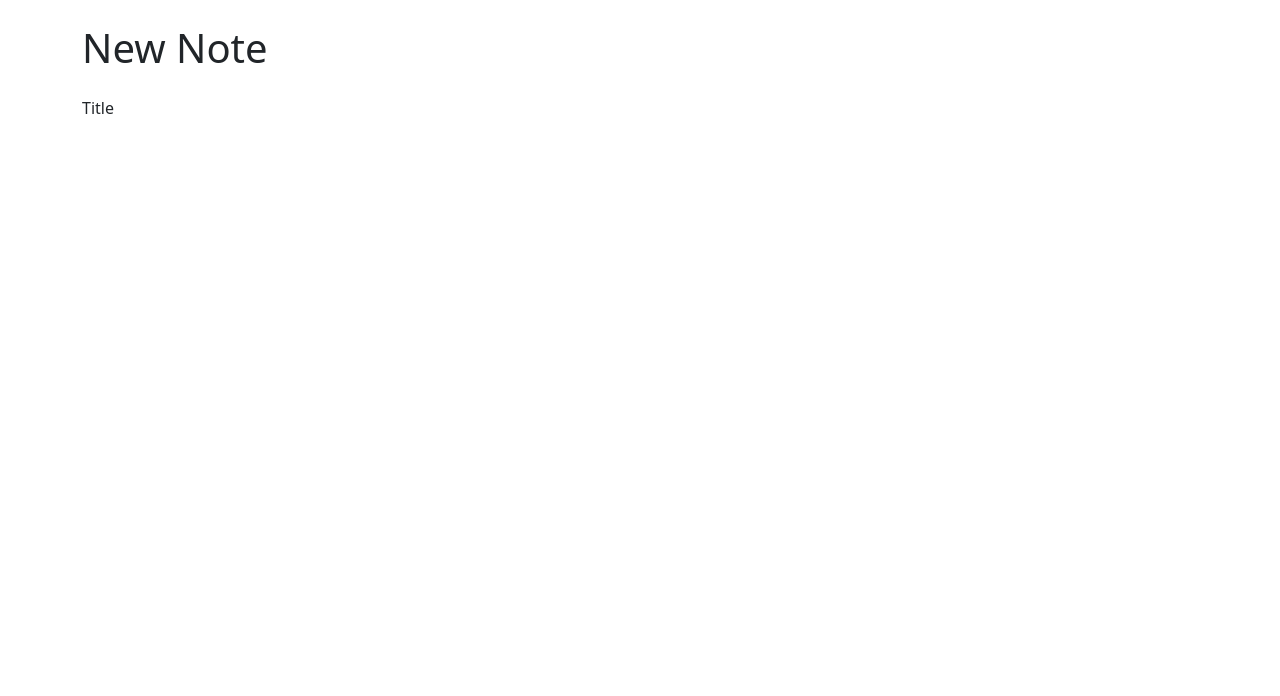
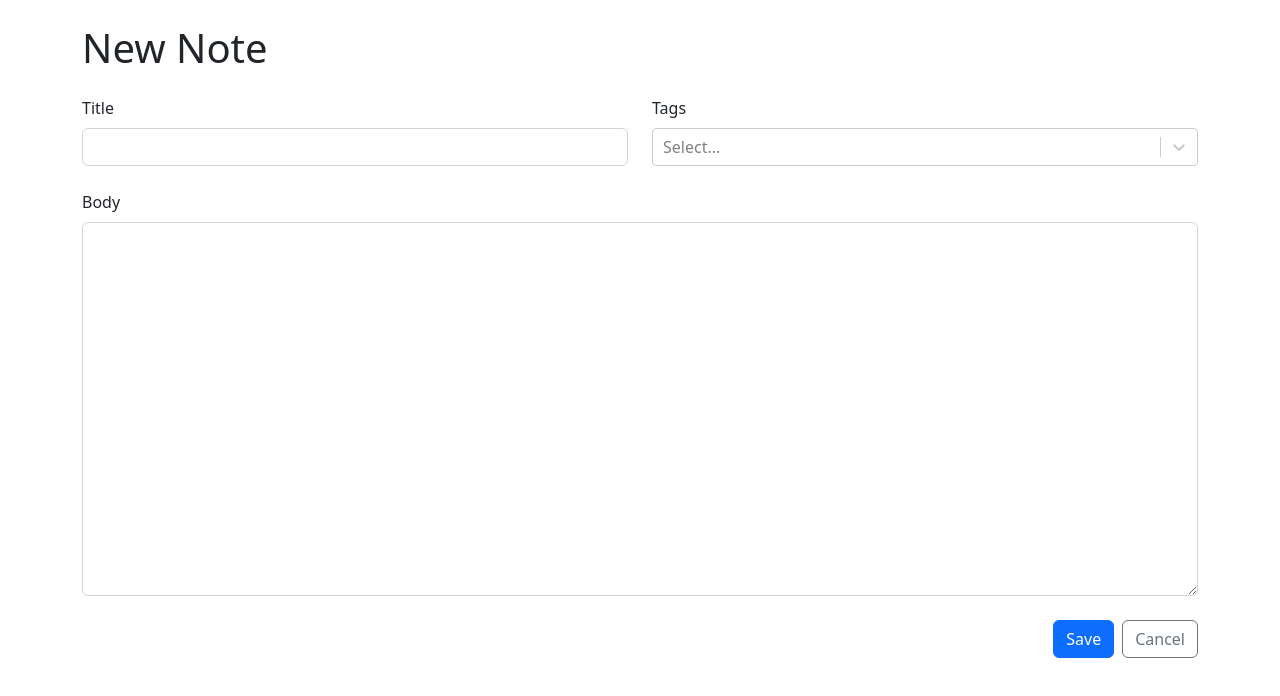
Before and after one commit to jumehan/react-ts-notebook, a React (Vite) app in the folder notes/: page /new in a window 1280 px wide. Shown: the top 696 px of the page. Built offline with nearby package versions, Linux system fonts and the light colour scheme.

Commit message:
added form input logic for new note

```diff
--- a/notes/package.json
+++ b/notes/package.json
@@ -14,7 +14,8 @@
     "react-bootstrap": "^2.6.0",
     "react-dom": "^18.2.0",
     "react-router": "^6.4.3",
-    "react-router-dom": "^6.4.3"
+    "react-router-dom": "^6.4.3",
+    "react-select": "^5.6.1"
   },
   "devDependencies": {
     "@types/react": "^18.0.24",
--- a/notes/src/NoteForm.tsx
+++ b/notes/src/NoteForm.tsx
@@ -1,17 +1,43 @@
-import { Col, Form, FormGroup, FormLabel, Row, Stack } from "react-bootstrap";
+import { useRef } from "react";
+import { Button, Col, Form, FormControl, FormGroup, FormLabel, Row, Stack } from "react-bootstrap";
+import { Link } from "react-router-dom";
+import CreatableReactSelect from "react-select"
 
 function NoteForm() {
+  const titleRef = useRef<HTMLInputElement>(null)
+  const mardownRef = useRef<HTMLTextAreaElement>(null)
 
   return (
     <Form>
       <Stack gap={4}>
         <Row>
           <Col>
-                        <FormGroup>
+            <FormGroup controlId="title">
               <FormLabel>Title</FormLabel>
+              <FormControl required />
+            </FormGroup>
+          </Col>
+          <Col>
+            <FormGroup controlId="tags">
+              <FormLabel>Tags</FormLabel>
+              <CreatableReactSelect isMulti />
             </FormGroup>
           </Col>
         </Row>
+        <FormGroup controlId="markdown">
+          <FormLabel>Body</FormLabel>
+          <FormControl required as="textarea" rows={15} />
+        </FormGroup>
+        <Stack direction="horizontal" gap={2} className="justify-content-end">
+          <Button type="submit" variant="primary">
+            Save
+          </Button>
+          <Link to="..">
+            <Button type="button" variant="outline-secondary">
+              Cancel
+            </Button>
+          </Link>
+        </Stack>
       </Stack>
     </Form>
   )
```
Also changed, not shown: notes/src/NewNote.tsx (indentation only), 1 other file (tests, documents, lock files or other folders). Lines whose indentation alone changed are shown as unchanged.
